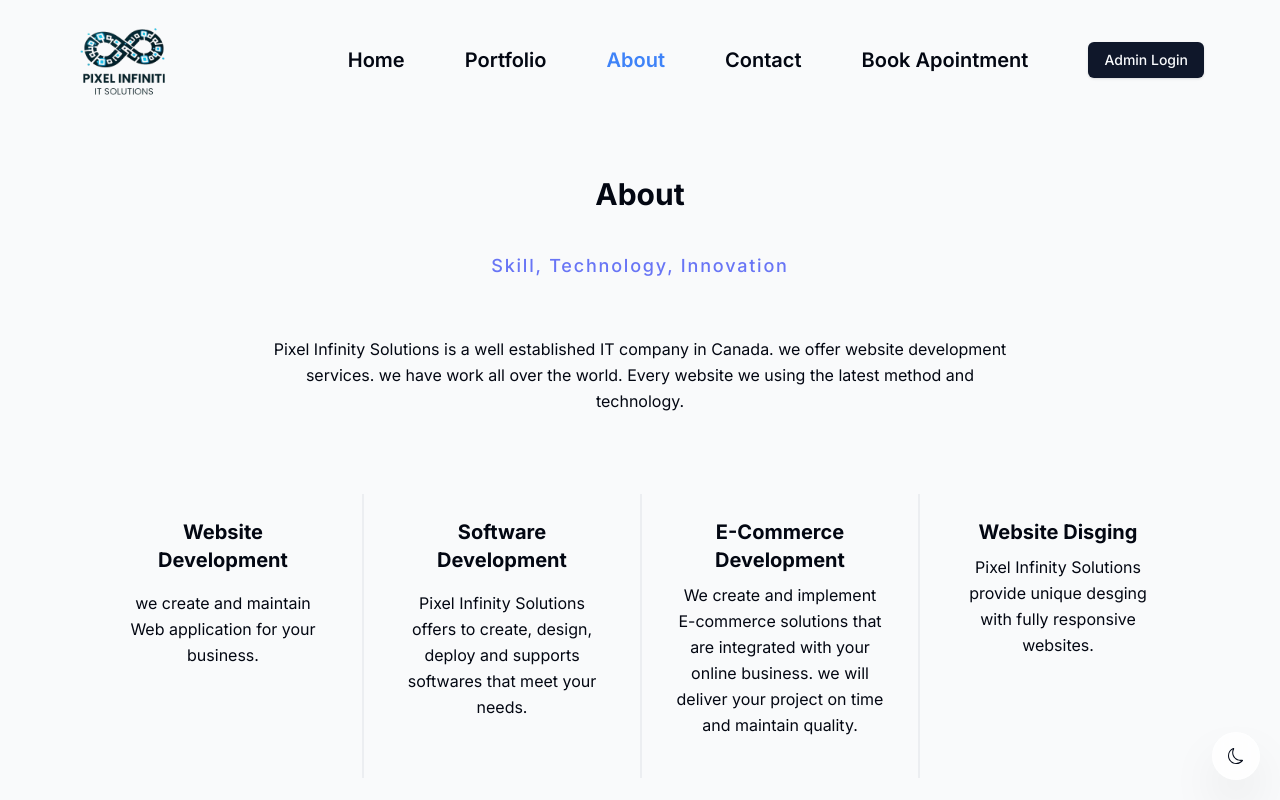
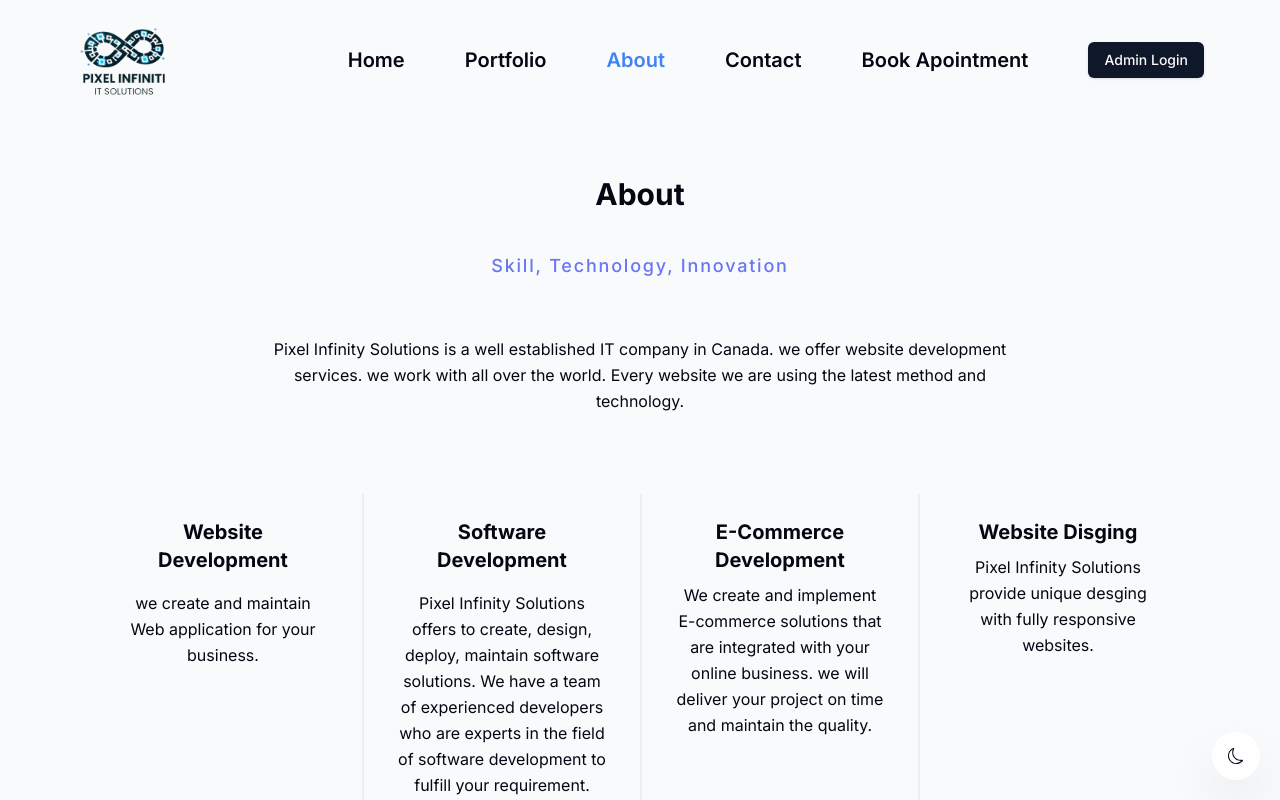
Before and after one commit to HP181/pixel-infinity-solutions, a Next.js app: page /about in a window 1280 px wide. Shown: the top 800 px of the page. Built offline with nearby package versions, Linux system fonts and the light colour scheme; no server answers.

Commit message:
change the about content

```diff
--- a/app/_components/Technologies.js
+++ b/app/_components/Technologies.js
@@ -22,8 +22,8 @@ const Technologies = () => {
             Development
           </h2>
           <p className="p-6 text-justify">
-            we experts who build and maintain the mechanisms that process data
-            and perform actions on websites with data storage, security.
+            we are experts who build and maintain the mechanisms that process data
+            and perform actions on websites with data storage and security.
           </p>
         </div>
         <div className="h-64 w-64  m-2 bg-slate-50 dark:bg-[#1d2432]  rounded-2xl  shadow-xl hover:scale-110 ease-out transition-all duration-500">
@@ -32,8 +32,8 @@ const Technologies = () => {
             Development
           </h2>
           <p className="p-6 text-justify">
-            we responsible for creating the e-commerce businesses experiences
-            that consumers have come to expect.
+            we are responsible for creating the e-commerce businesses experiences
+            that consumers have to expect.
           </p>
         </div>
       </div>
--- a/app/about/page.js
+++ b/app/about/page.js
@@ -13,8 +13,8 @@ const page = () => {
           </h2>
           <p className=" mt-4 text-justify sm:text-center sm:pt-4 lg:w-2/3 mx-auto leading-relaxed text-base">
             Pixel Infinity Solutions is a well established IT company in Canada.
-            we offer website development services. we have work all over the
-            world. Every website we using the latest method and technology.
+            we offer website development services. we work with all over the
+            world. Every website we are using the latest method and technology.
           </p>
         </div>
         <div className="flex flex-wrap gap-y-10 lg:gap-0">
@@ -31,8 +31,9 @@ const page = () => {
               Software Development
             </h2>
             <p className="leading-relaxed text-justify text-base mb-4 sm:text-center">
-              Pixel Infinity Solutions offers to create, design, deploy and
-              supports softwares that meet your needs.
+              Pixel Infinity Solutions offers to create, design, deploy,
+              maintain software solutions. We have a team of experienced
+              developers who are experts in the field of software development to fulfill your requirement.
             </p>
           </div>
           <div className="w-full lg:w-1/2 lg:px-8 lg:py-6 xl:w-1/4 xl:border-l-2 border-gray-200 border-opacity-60">
@@ -42,7 +43,7 @@ const page = () => {
             <p className="leading-relaxed text-base mb-4 text-justify sm:text-center">
               We create and implement E-commerce solutions that are integrated
               with your online business. we will deliver your project on time
-              and maintain quality.
+              and maintain the quality.
             </p>
           </div>
           <div className="w-full lg:w-1/2 lg:px-8 lg:py-6 xl:w-1/4 border-gray-200 border-opacity-60 lg:border-l-2">
```
